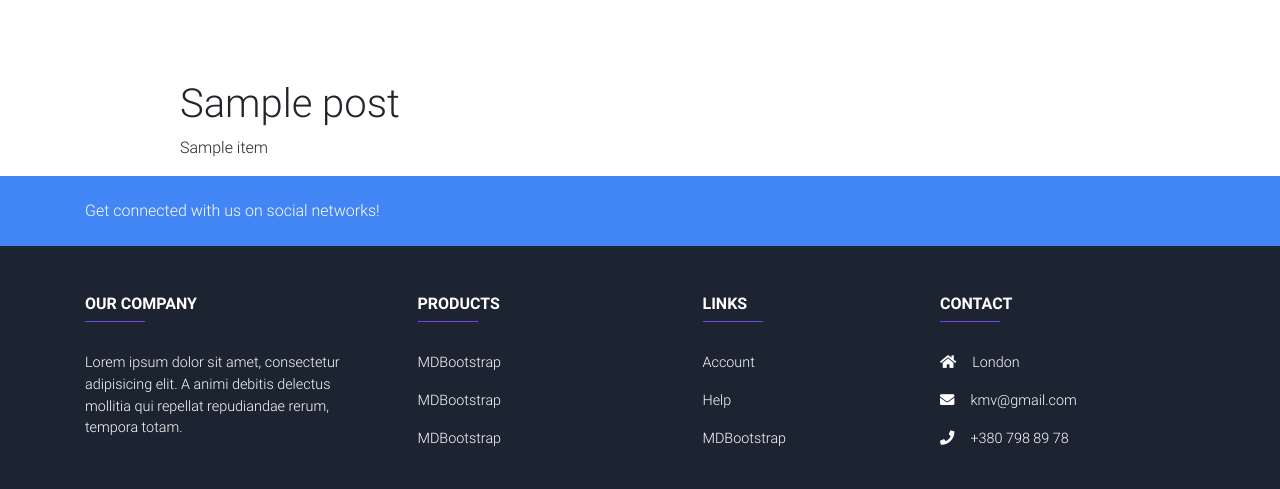
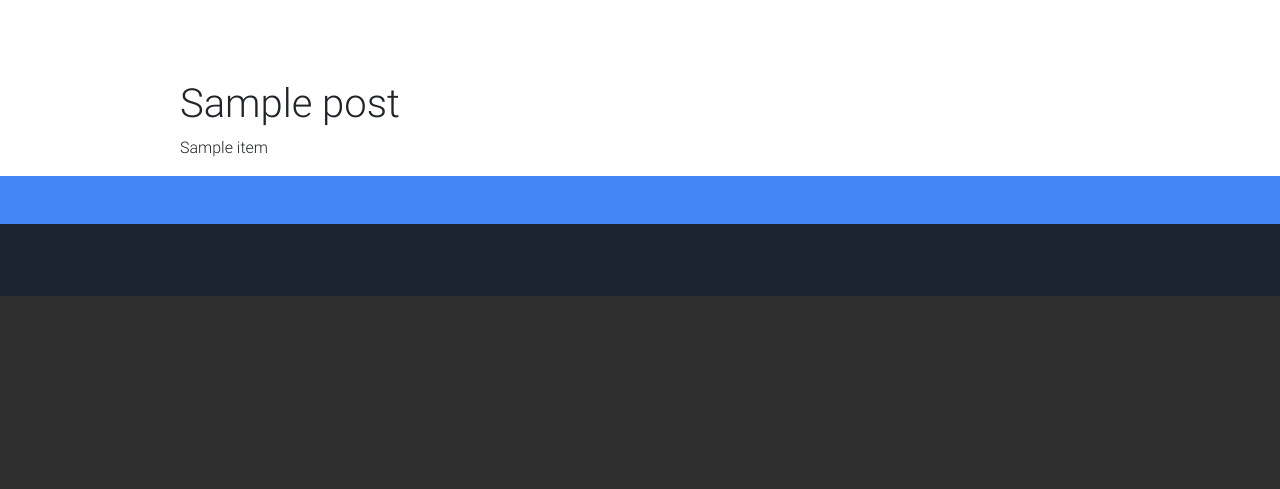
Before and after one commit to kmv1712/my_first_django_blog, a Django app: template blog/templates/blog/post_detail.html in a window 1280 px wide. Shown: the part 816-1305 px from the top of the page. After the commit the page ends 1112 px from the top, so only its background shows below. Run offline with Django 3.2, Linux system fonts and the light colour scheme; the template is opened without the code that fills it: most values are stand-ins (such as "Sample title", 1, 10 or a date in 2020); some libraries are stand-ins or nearby versions.

Commit message:
Переделал заголовок на Мой блог

```diff
--- a/templates/base.html
+++ b/templates/base.html
@@ -83,13 +83,13 @@
             <div class="row d-flex justify-content-center text-center">
                 <div class="col-md-10">
                     <h2 class="display-4 font-weight-bold white-text pt-5 md-2">
-                        Блог девушки из Озерска.
+                        Мой первый блог.
                     </h2>
                     <hr class="hr-light">
                     <h4 class="white-text my-4">
-                        В данном блоге Анастасия расскажет о своих увлечениях английским языком, пением, путешествиями.
+                        В данном блоге я расскажу о своих увлечениях.
                         <a href="#articles"><button  class="btn btn-outline-white waves-effect  waves-light">
-                            ReadMore <i class="fa fa-book"></i>
+                            Читать <i class="fa fa-book"></i>
                         </button></a>
                     </h4>
                 </div>
@@ -112,7 +112,7 @@
     <nav aria-label="...">
         <ul class="pagination">
             <li class="page-item {% if not prev_url %} disabled {% endif %}">
-                <a class="page-link" href="{{ prev_url }}" tabindex="-1" aria-disabled="true">Previous</a>
+                <a class="page-link" href="{{ prev_url }}" tabindex="-1" aria-disabled="true">Назад</a>
             </li>
 
             {% for n in page_object.paginator.page_range %}
@@ -128,7 +128,7 @@
             {% endif %}
             {% endfor %}
             <li class="page-item {% if not prev_url %} disabled {% endif %}">
-                <a class="page-link"  href="{{ next_url }}">Next</a>
+                <a class="page-link"  href="{{ next_url }}">Вперёд</a>
             </li>
         </ul>
     </nav>
@@ -150,22 +150,22 @@
     <div class="primary-color">
         <div class="container">
             <div class="row py-4 d-flex align-items-center">
-                <div class="col-md-6 col-lg-5 text-center text-md-left mb-4 mb-md-0">
-                    <h6 class="mb-0 white-text">Get connected with us on social networks!</h6>
-                </div>
-                <div class="col-md-6 col-lg-7 text-center text-md-right">
-                    <a href="" class="fb-ic ml-0">
-                        <i class="fa fa-facebook white-text mr-4"></i>
-                    </a>
-                    <a href="" class="fb-ic ml-0">
-                        <i class="fa fa-facebook white-text mr-4"></i>
-                    </a>
-                    <a href="" class="fb-ic ml-0">
-                        <i class="fa fa-facebook white-text mr-4"></i>
-                    </a>
-                    <a href="" class="fb-ic ml-0">
-                        <i class="fa fa-facebook white-text mr-4"></i>
-                    </a>
+<!--                <div class="col-md-6 col-lg-5 text-center text-md-left mb-4 mb-md-0">-->
+<!--                    <h6 class="mb-0 white-text">Get connected with us on social networks!</h6>-->
+<!--                </div>-->
+<!--                <div class="col-md-6 col-lg-7 text-center text-md-right">-->
+<!--                    <a href="" class="fb-ic ml-0">-->
+<!--                        <i class="fa fa-facebook white-text mr-4"></i>-->
+<!--                    </a>-->
+<!--                    <a href="" class="fb-ic ml-0">-->
+<!--                        <i class="fa fa-facebook white-text mr-4"></i>-->
+<!--                    </a>-->
+<!--                    <a href="" class="fb-ic ml-0">-->
+<!--                        <i class="fa fa-facebook white-text mr-4"></i>-->
+<!--                    </a>-->
+<!--                    <a href="" class="fb-ic ml-0">-->
+<!--                        <i class="fa fa-facebook white-text mr-4"></i>-->
+<!--                    </a>-->
                 </div>
             </div>
         </div>
@@ -174,31 +174,31 @@
     <div class="container mt-5 mb-4 text-center text-md-left">
         <div class="row mt-3">
             <div class="col-md-3 col-lg-4 col-xl-3 mb-4">
-                <h6 class="text-uppercase font-weight-bold"><strong>Our Company</strong></h6>
-                <hr class="deep-purple accent-2 mb-4 mt-0 d-inline-block mx-auto" style="width: 60px;">
-                <p>Lorem ipsum dolor sit amet, consectetur adipisicing elit. A animi debitis delectus mollitia qui repellat repudiandae rerum, tempora totam.</p>
+<!--                <h6 class="text-uppercase font-weight-bold"><strong>Our Company</strong></h6>-->
+<!--                <hr class="deep-purple accent-2 mb-4 mt-0 d-inline-block mx-auto" style="width: 60px;">-->
+<!--                <p>Lorem ipsum dolor sit amet, consectetur adipisicing elit. A animi debitis delectus mollitia qui repellat repudiandae rerum, tempora totam.</p>-->
 
             </div>
             <div class="col-md-2 col-lg2 col-xl-2 mx-auto mb-4">
-                <h6 class="text-uppercase font-weight-bold"><strong>Products</strong></h6>
-                <hr class="deep-purple accent-2 mb-4 mt-0 d-inline-block mx-auto" style="width: 60px;">
-                <p><a href="#">MDBootstrap</a></p>
-                <p><a href="#">MDBootstrap</a></p>
-                <p><a href="#">MDBootstrap</a></p>
+<!--                <h6 class="text-uppercase font-weight-bold"><strong>Products</strong></h6>-->
+<!--                <hr class="deep-purple accent-2 mb-4 mt-0 d-inline-block mx-auto" style="width: 60px;">-->
+<!--                <p><a href="#">MDBootstrap</a></p>-->
+<!--                <p><a href="#">MDBootstrap</a></p>-->
+<!--                <p><a href="#">MDBootstrap</a></p>-->
             </div>
             <div class="col-md-3 col-lg-2 col-xl-2 mx-auto mb-4">
-                <h6 class="text-uppercase font-weight-bold"><strong>Links</strong></h6>
-                <hr class="deep-purple accent-2 mb-4 mt-0 d-inline-block mx-auto" style="width: 60px;">
-                <p><a href="#">Account</a></p>
-                <p><a href="#">Help</a></p>
-                <p><a href="#">MDBootstrap</a></p>
+<!--                <h6 class="text-uppercase font-weight-bold"><strong>Links</strong></h6>-->
+<!--                <hr class="deep-purple accent-2 mb-4 mt-0 d-inline-block mx-auto" style="width: 60px;">-->
+<!--                <p><a href="#">Account</a></p>-->
+<!--                <p><a href="#">Help</a></p>-->
+<!--                <p><a href="#">MDBootstrap</a></p>-->
             </div>
             <div class="col-md-4 col-lg-3 col-xl-3">
-                <h6 class="text-uppercase font-weight-bold"><strong>Contact</strong></h6>
-                <hr class="deep-purple accent-2 mb-4 mt-0 d-inline-block mx-auto" style="width: 60px;">
-                <p><i class="fa fa-home mr-3"></i>London</p>
-                <p><i class="fa fa-envelope mr-3"></i>kmv@gmail.com</p>
-                <p><i class="fa fa-phone mr-3"></i>+380 798 89 78</p>
+<!--                <h6 class="text-uppercase font-weight-bold"><strong>Contact</strong></h6>-->
+<!--                <hr class="deep-purple accent-2 mb-4 mt-0 d-inline-block mx-auto" style="width: 60px;">-->
+<!--                <p><i class="fa fa-home mr-3"></i>London</p>-->
+<!--                <p><i class="fa fa-envelope mr-3"></i>kmv1712@gmail.com</p>-->
+<!--                <p><i class="fa fa-phone mr-3"></i>+380 798 89 78</p>-->
             </div>
         </div>
     </div>
```
